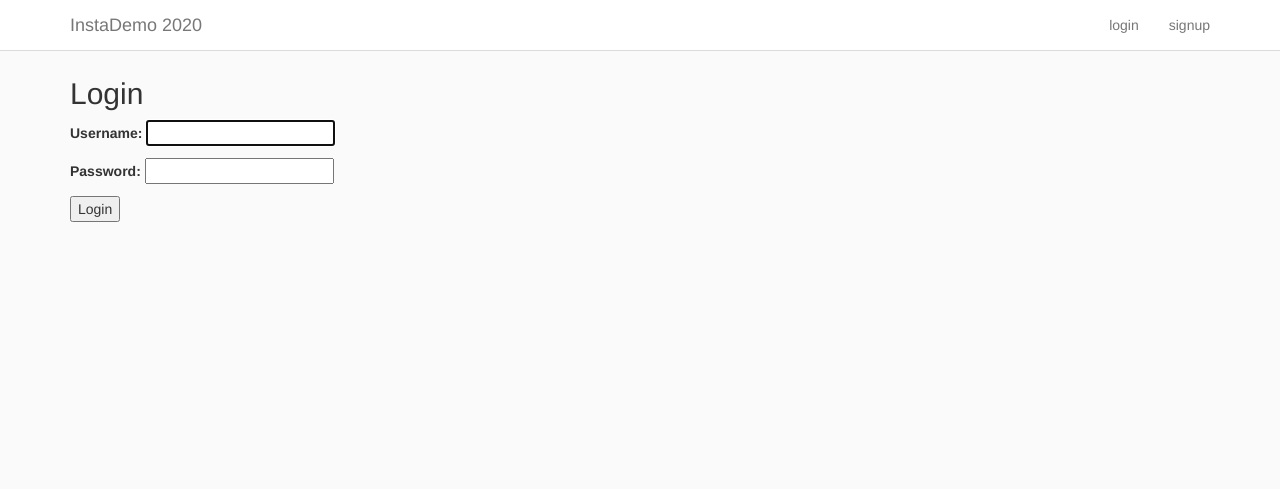
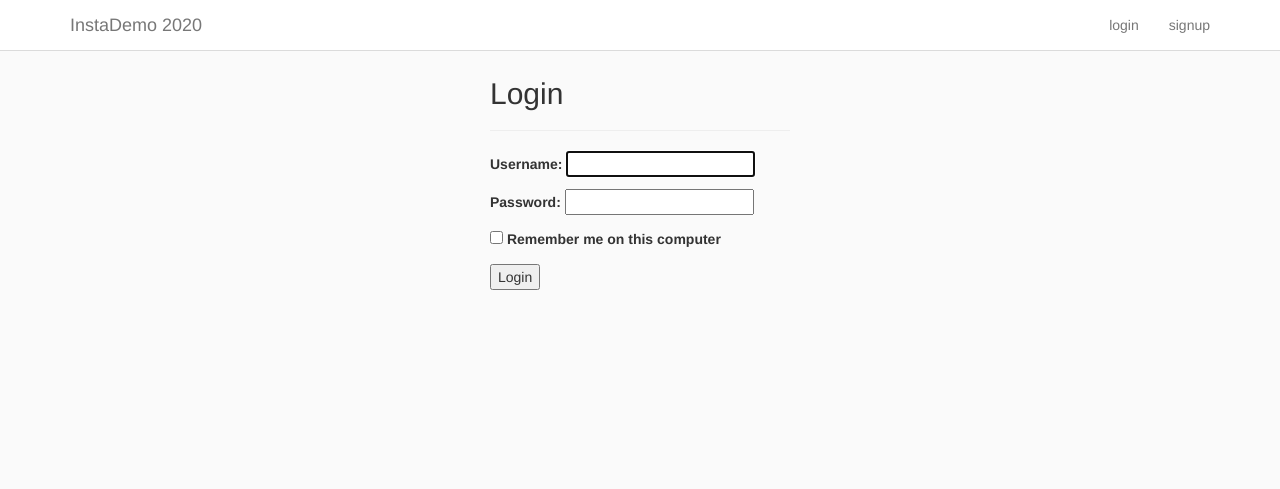
Before and after one commit to Waynexia888/InstaDemo-2020, a Django app: page /auth/login/ in a window 1280 px wide. Shown: the top 489 px of the page. Run offline with Django 3.2, Linux system fonts and the light colour scheme; some libraries are stand-ins or nearby versions.

Commit message:
update css

```diff
--- a/static/css/style.css
+++ b/static/css/style.css
@@ -578,4 +578,14 @@ a:hover {
 #explore > .col-xs-4, #explore > .col-sm-3 {
   padding: 0; }
 
+.login100-form.validate-form {
+  margin: 0 auto;
+  width: 300;
+}
+
+.container-page {
+  margin: 0 auto;
+  width: 300;
+}
+
 /*# sourceMappingURL=style.css.map */
--- a/static/css/style.scss
+++ b/static/css/style.scss
@@ -6,3 +6,4 @@
 @import 'partials/cards';
 @import 'partials/profile';
 @import 'partials/explore';
+@import 'partials/login';
--- a/templates/registration/login.html
+++ b/templates/registration/login.html
@@ -1,12 +1,24 @@
 {% extends 'base.html' %}
 
 {% block content %}
+<div class="container-page">
 
-<h2>Login</h2>
-<form method="post">
-    {% csrf_token %}
-    {{ form.as_p }}
-    <button type="submit">Login</button>
-</form>
+        <h2>Login</h2>
+        <form action="" method="post">
+        <hr>
+            <p>
+                {% csrf_token %}
+                {{ form.as_p }}
+            </p>
+            <p class="remember_me">
+                <label>
+                    <input type="checkbox" name="remember_me" id="remember_me">
+                    Remember me on this computer
+                </label>
+            </p>
+            <p class="submit"></p><button type="submit" class="bton login">Login</button></p>
+
+        </form>
+</div>
 
 {% endblock content %}
--- a/templates/signup.html
+++ b/templates/signup.html
@@ -5,6 +5,7 @@
 
 
 <h2>Sign Up</h2>
+<hr>
 <form action="" method="post" enctype="multipart/form-data">
     {% csrf_token %}
     {{ form.as_p }}
```
Also changed, not shown: db.sqlite3, static/css/partials/_login.scss (added), static/css/partials/_variables.scss (line endings or trailing spaces).
